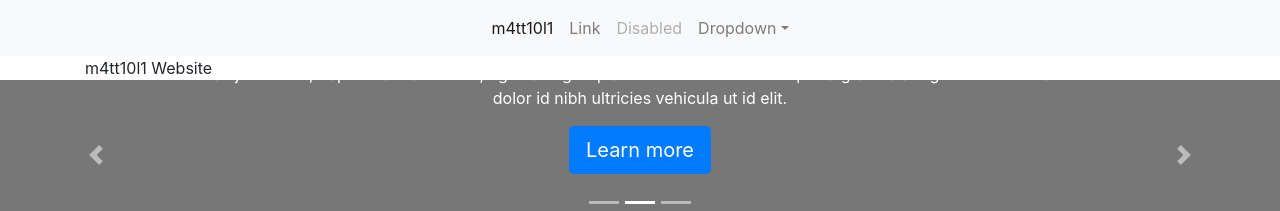
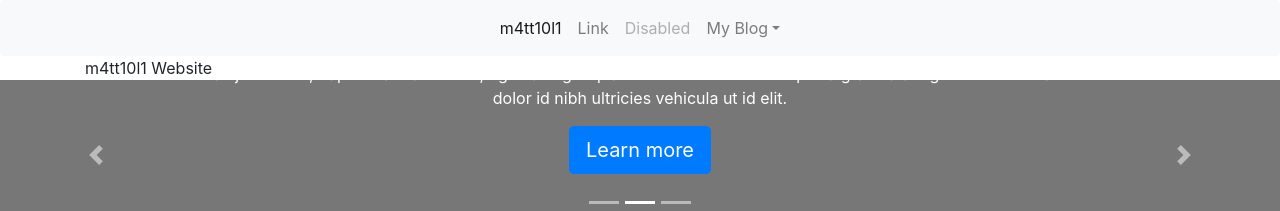
Before and after one commit to studiodiametrodev/m4tt10l1.github.io, a Jekyll site: the page built from index.md, in a window 1280 px wide. Shown: the top 211 px of the page. Built offline with Jekyll 4.4.1, drawn with Linux system fonts in a browser that asks for light colours.

Commit message:
Update navbar-default.html

```diff
--- a/_includes/navbar-default.html
+++ b/_includes/navbar-default.html
@@ -15,11 +15,12 @@
           <a class="nav-link disabled" href="#" tabindex="-1" aria-disabled="true">Disabled</a>
         </li>
         <li class="nav-item dropdown">
-          <a class="nav-link dropdown-toggle" href="#" id="dropdown10" data-toggle="dropdown" aria-haspopup="true" aria-expanded="false">Dropdown</a>
+          <a class="nav-link dropdown-toggle" href="#" id="dropdown10" data-toggle="dropdown" aria-haspopup="true" aria-expanded="false">My Blog</a>
           <div class="dropdown-menu" aria-labelledby="dropdown10">
-            <a class="dropdown-item" href="#">Action</a>
-            <a class="dropdown-item" href="#">Another action</a>
-            <a class="dropdown-item" href="/posts/post-1.html">Latest post</a>
+              {% for post_hash in posts %}
+              {% assign post = post_hash[1] %}
+              <a class="dropdown-item" href={{post.permalink}}">{{post.title}}</a>
+              {%endfor%}
           </div>
         </li>
       </ul>
```
